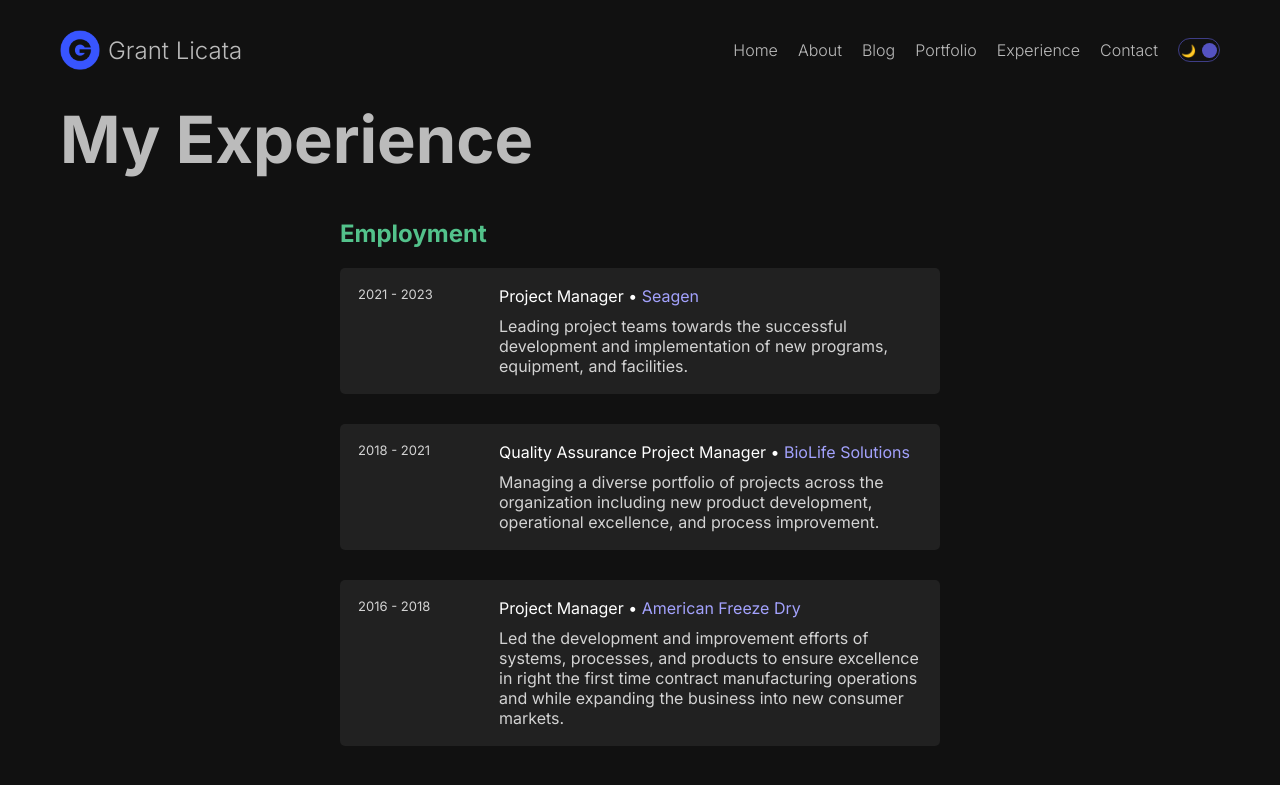
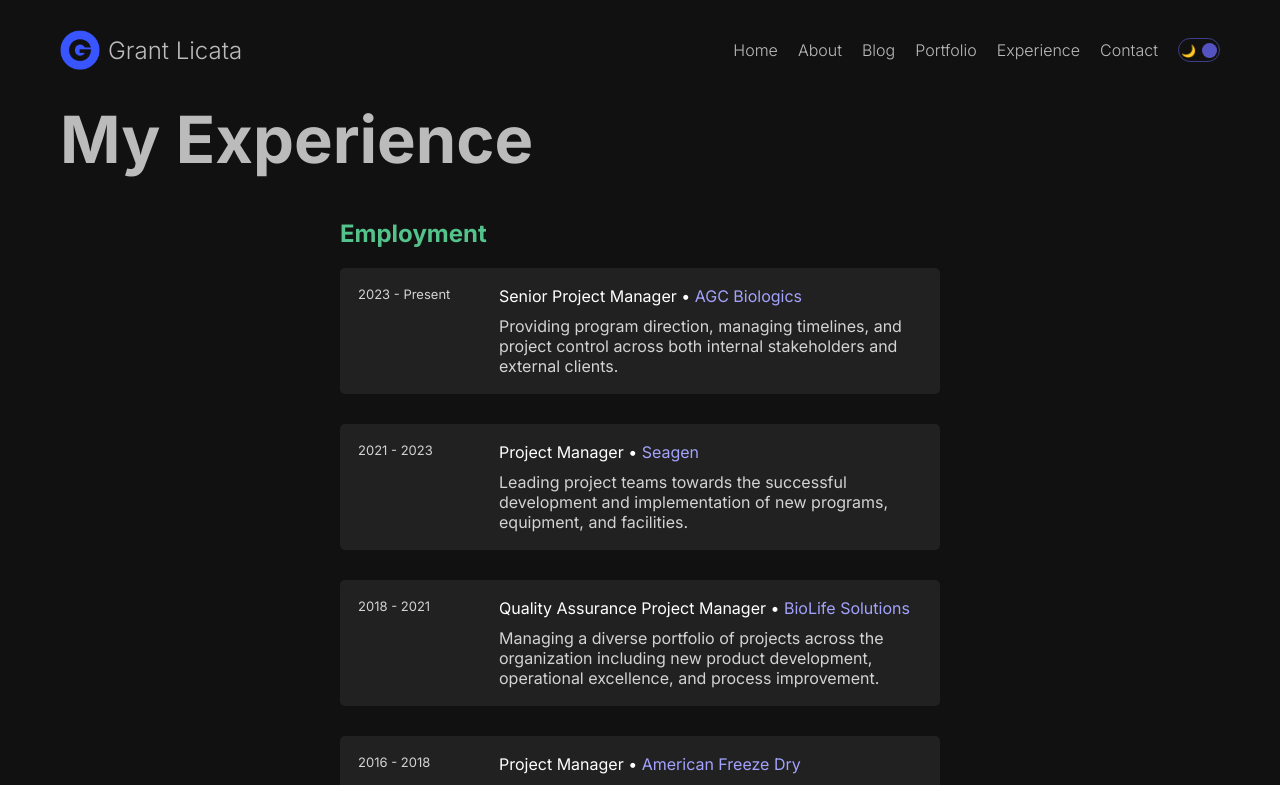
Before and after one commit to GrantLicata/Portfolio, a Next.js app: page /experience in a window 1280 px wide. Shown: the top 785 px of the page. Built offline with nearby package versions, Linux system fonts and the light colour scheme.

Commit message:
Experienc data updated with new Senior Project Manager position

```diff
--- a/src/app/experience/data.js
+++ b/src/app/experience/data.js
@@ -1,5 +1,21 @@
 export const items = {
   experience: [
+    {
+      title: "Senior Project Manager",
+      employer: "AGC Biologics",
+      year_start: 2023,
+      year_end: "Present",
+      employer_url: "https://www.agcbio.com/",
+      description:
+        "Providing program direction, managing timelines, and project control across both internal stakeholders and external clients.",
+      skills: [
+        "Project Management",
+        "Program Management",
+        "Client Relationship Management",
+        "Process Improvement",
+        "Waterfall Methodologies",
+      ],
+    },
     {
       title: "Project Manager",
       employer: "Seagen",
```
